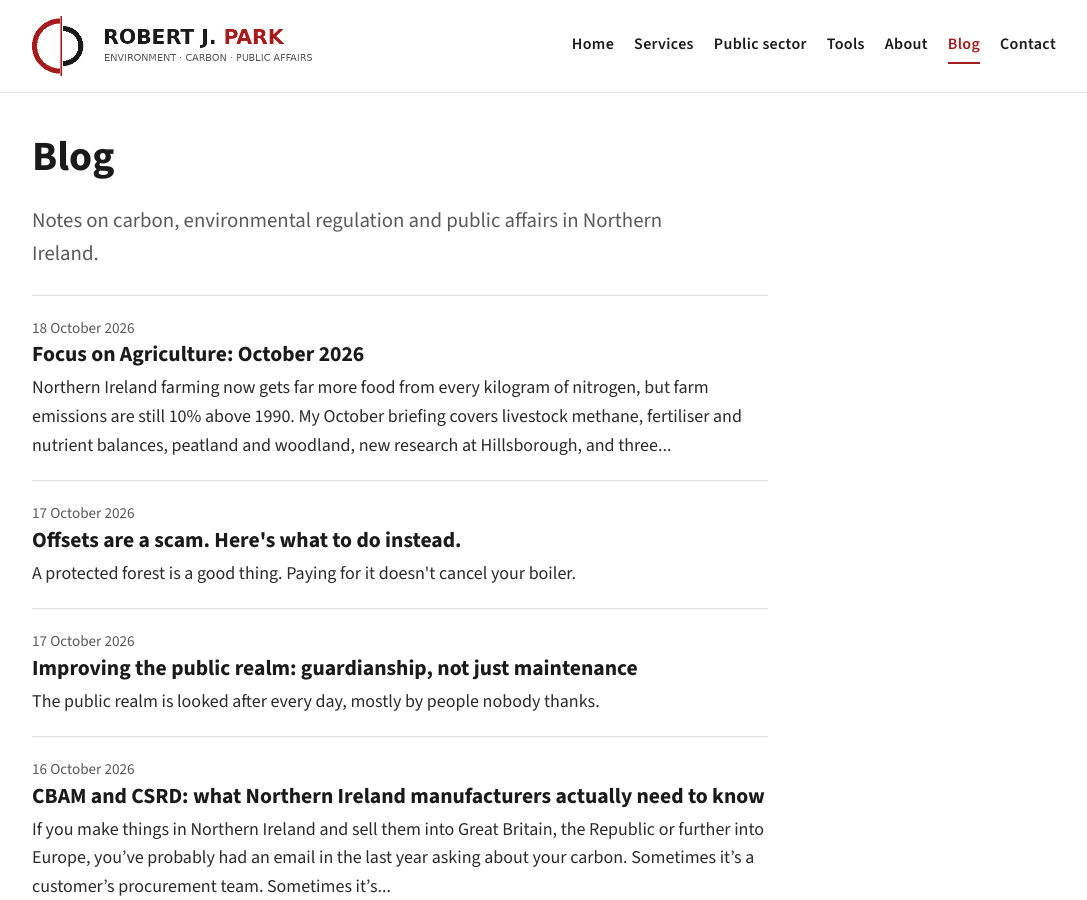
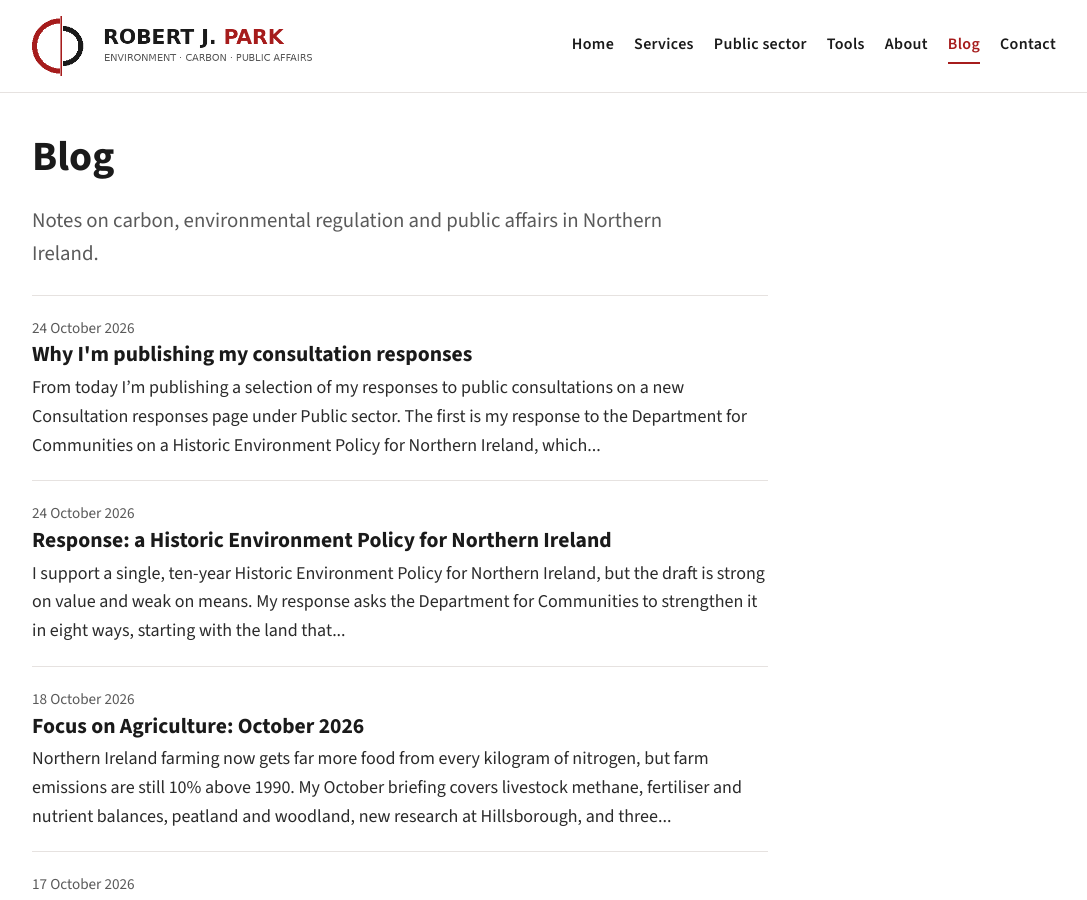
Before and after one commit to robertjparkuk/RobertJParkuk.github.io, a Jekyll site: the page built from blog/index.html, in a window 1280 px wide and 900 px high. Shown: the whole window, without its empty margins (96-1183 px from the left). Built offline with Jekyll 4.4.1, drawn with Linux system fonts in a browser that asks for light colours.

Commit message:
v0.11.0: Consultation responses section, first response and announcement post (scheduled 24 Oct 12:00)
Adds /public-sector/consultation-responses/, the DfC Historic Environment
Policy response with its PDF, an announcement blog post, and a daily
workflow that rebuilds Pages after noon so future-dated posts publish.

Co-Authored-By: Claude Opus 5.5 <noreply@anthropic.com>
Claude-Session: https://claude.ai/code/session_01FTRiTYAg5w6rW13U5LWqEi

```diff
--- /dev/null
+++ b/_posts/2026-10-24-publishing-my-consultation-responses.md
@@ -0,0 +1,25 @@
+---
+title: "Why I'm publishing my consultation responses"
+date: 2026-10-24 12:01:00 +0100
+tags: [Public affairs, Consultations, Transparency]
+---
+
+From today I'm publishing a selection of my responses to public consultations on a new [Consultation responses]({{ '/public-sector/consultation-responses/' | relative_url }}) page under Public sector. The first is my response to the Department for Communities on a Historic Environment Policy for Northern Ireland, which closed last night.
+
+## Why publish them
+
+A consultation response is a public argument. It goes to officials, it may be published by the department, and it can be released under Freedom of Information. Putting it on my own site as well does three things.
+
+- **It shows the work.** Anyone thinking of asking me to help with a response can see what I write, how I use evidence and how I handle devolution and the Windsor Framework.
+- **It keeps the argument alive.** Most responses disappear into a summary months later. Published, they can be read by MLAs, councillors and others making the same points.
+- **It holds the process to account.** Each entry records when the consultation closed and whether the consulting body has published its outcome. Across Northern Ireland, too many consultations close with no published response at all.
+
+I publish only after a consultation has closed, and only my own responses, made as an individual. Nothing here is written for a client.
+
+## The first one: the historic environment
+
+The [Historic Environment Policy response]({{ '/public-sector/consultation-responses/historic-environment-policy/' | relative_url }}) argues that most of Northern Ireland's heritage is not a castle or a country house. It is land: linen mills and flax dams, shipyards and quarries, forests and bogs, harbours, farms, pitches and halls. Much of it carries contamination from its former use, much of it has no public right of way, and almost none of it is designated. I ask DfC to plan for that working heritage, to link heritage to land remediation, and to treat streets, parks and the foreshore as part of the historic environment.
+
+## What's next
+
+I track public consultations across Northern Ireland's councils, Stormont departments and the UK Government. Upcoming responses include local development plans, open space and pitch strategies, and the use of surplus council land. If a consultation affects your business or organisation and you want help responding, [get in touch]({{ '/contact/' | relative_url }}).
--- /dev/null
+++ b/_posts/2026-10-24-response-historic-environment-policy.md
@@ -0,0 +1,45 @@
+---
+title: "Response: a Historic Environment Policy for Northern Ireland"
+date: 2026-10-24 12:00:00 +0100
+categories: [consultation-responses]
+permalink: /public-sector/consultation-responses/historic-environment-policy/
+tags: [Consultation response, Heritage, Land, Public realm]
+consulting_body: Department for Communities
+closed: 2026-10-23
+submitted: 2026-10-23
+outcome: awaited
+pdf: /assets/consultations/2026-10-dfc-historic-environment-policy-response.pdf
+image: /assets/photos/giants-causeway.jpg
+---
+
+I support a single, ten-year Historic Environment Policy for Northern Ireland, but the draft is strong on value and weak on means. My response asks the Department for Communities to strengthen it in eight ways, starting with the land that most of our heritage stands on.
+
+- **Consultation:** [Consultation on a Historic Environment Policy for Northern Ireland](https://www.communities-ni.gov.uk/consultations/consultation-historic-environment-policy-northern-ireland)
+- **Consulting body:** Department for Communities
+- **Closed and submitted:** 23 October 2026
+- **Outcome:** awaited. DfC has said it will publish a summary of responses.
+
+**[Read the full response (PDF, 14 pages)]({{ page.pdf | relative_url }})**
+
+## What DfC asked
+
+DfC consulted on a draft vision and 17 policy aims for Northern Ireland's first Historic Environment Policy, to run for ten years with a mid-point review. It is a policy, not legislation. The background paper shows buildings on the heritage at risk database more than doubling, from 527 in 2018/19 to 1,148 in 2024/25, and 96% of the sector's investment in 2023/24 coming from the National Lottery Heritage Fund.
+
+## The eight asks
+
+1. **Treat heritage as land to be looked after,** not only buildings to be designated. Many historic sites carry contamination from their former use, and Northern Ireland has never commenced its contaminated land regime (Part III of the Waste and Contaminated Land (NI) Order 1997).
+2. **Name the historic public realm:** streets, squares, historic parks, harbours and the foreshore, shared with the Department for Infrastructure and councils.
+3. **Make access part of heritage.** Northern Ireland has the weakest public access rights in these islands, and most of its historic environment is reached on foot across land with no recorded right of way.
+4. **Plan for the working heritage:** linen and flax, shipbuilding, quarrying and mining, forests, peat, food and farming, fishing, sport, outdoor recreation, theatre and the arts. This is where the economic case for the policy lies, and most of it is undesignated.
+5. **Give the heritage at risk trend a target and tools:** repair and enforcement powers, a revolving fund, community ownership and a share of the land value that heritage-led regeneration creates.
+6. **Count carbon** in every decision to repair, re-use or demolish.
+7. **Publish decisions, data and progress,** as DfC's own Conservation Principles commit it to.
+8. **Treat the coast, the Crown Estate's seabed and foreshore, Lough Neagh, the AONBs and the ASSIs** as historic environment in their own right.
+
+The full response sets out the argument for each, with three annexes: the working heritage strand by strand, Northern Ireland's twentieth-century communications and defence sites and protected landscapes, and a view on each of the 17 aims.
+
+## Devolution
+
+Heritage, planning and regeneration are transferred matters. Any Westminster provision touching them, including the public realm framework I am developing, would need the Northern Ireland Assembly's consent. A DfC policy that names the historic public realm would make that, or a Northern Ireland equivalent, easier to build.
+
+I'll update this page when DfC publishes its summary of responses.
--- a/public-sector.md
+++ b/public-sector.md
@@ -42,6 +42,12 @@ Arm's-length bodies, agencies and publicly funded organisations can draw on the
 - **Local and independent.** Based in Larne, working across Northern Ireland, with no products to sell and no conflicts with suppliers.
 - **Collaborative delivery.** For specialist elements such as ESOS sign-off or site investigation, I work with established, accredited partners and manage the work as a single point of contact.
 
+{% if site.categories['consultation-responses'] %}
+## Consultation responses
+
+I respond to public consultations across Northern Ireland and publish a selection once they close. [Read my consultation responses]({{ '/public-sector/consultation-responses/' | relative_url }}).
+
+{% endif %}
 ## Procurement
 
 I'm happy to provide quotations, capability statements and CVs, to join supplier lists and frameworks, and to respond to tenders, either directly or as part of a consortium. If you're planning work and want to understand what's possible before going to market, I'm also glad to have an informal conversation.
--- /dev/null
+++ b/public-sector/consultation-responses.md
@@ -0,0 +1,29 @@
+---
+layout: page
+title: Consultation responses
+permalink: /public-sector/consultation-responses/
+lead: A selection of my responses to public consultations by Stormont departments, councils and the UK Government, published once each consultation has closed.
+---
+
+Responding to consultations is a large part of public affairs work. I publish a selection of my own responses here so that clients, officials and elected representatives can see the arguments I make and the evidence behind them. Each entry gives the consulting body, the closing date, a short summary and the full response as a PDF. I add the consulting body's outcome when it is published.
+
+These are my personal responses, made as an individual. They are not written for or endorsed by the consulting body, and they do not represent any client.
+
+{% assign responses = site.categories['consultation-responses'] %}
+{% if responses and responses.size > 0 %}
+<ul class="post-list">
+  {% for r in responses %}
+  <li>
+    <p class="meta">{{ r.consulting_body }} · closed {{ r.closed | date: '%-d %B %Y' }} · outcome: {{ r.outcome | default: 'awaited' }}</p>
+    <h2><a href="{{ r.url | relative_url }}">{{ r.title }}</a></h2>
+    <p>{{ r.excerpt | strip_html | truncatewords: 40 }}</p>
+  </li>
+  {% endfor %}
+</ul>
+{% else %}
+<p>The first responses will appear here shortly.</p>
+{% endif %}
+
+## Help with your own response
+
+If your business, council or trade body wants to respond to a consultation, I can help gather the evidence, draft the response and follow it up with officials. [Get in touch]({{ '/contact/' | relative_url }}).
```
Also changed, not shown: HOW-TO-POST.md (+2 -1 lines), WEBSITE-UPDATES.md (+15 -0 lines), .github/workflows/publish-scheduled-posts.yml (added), 1 other file.
